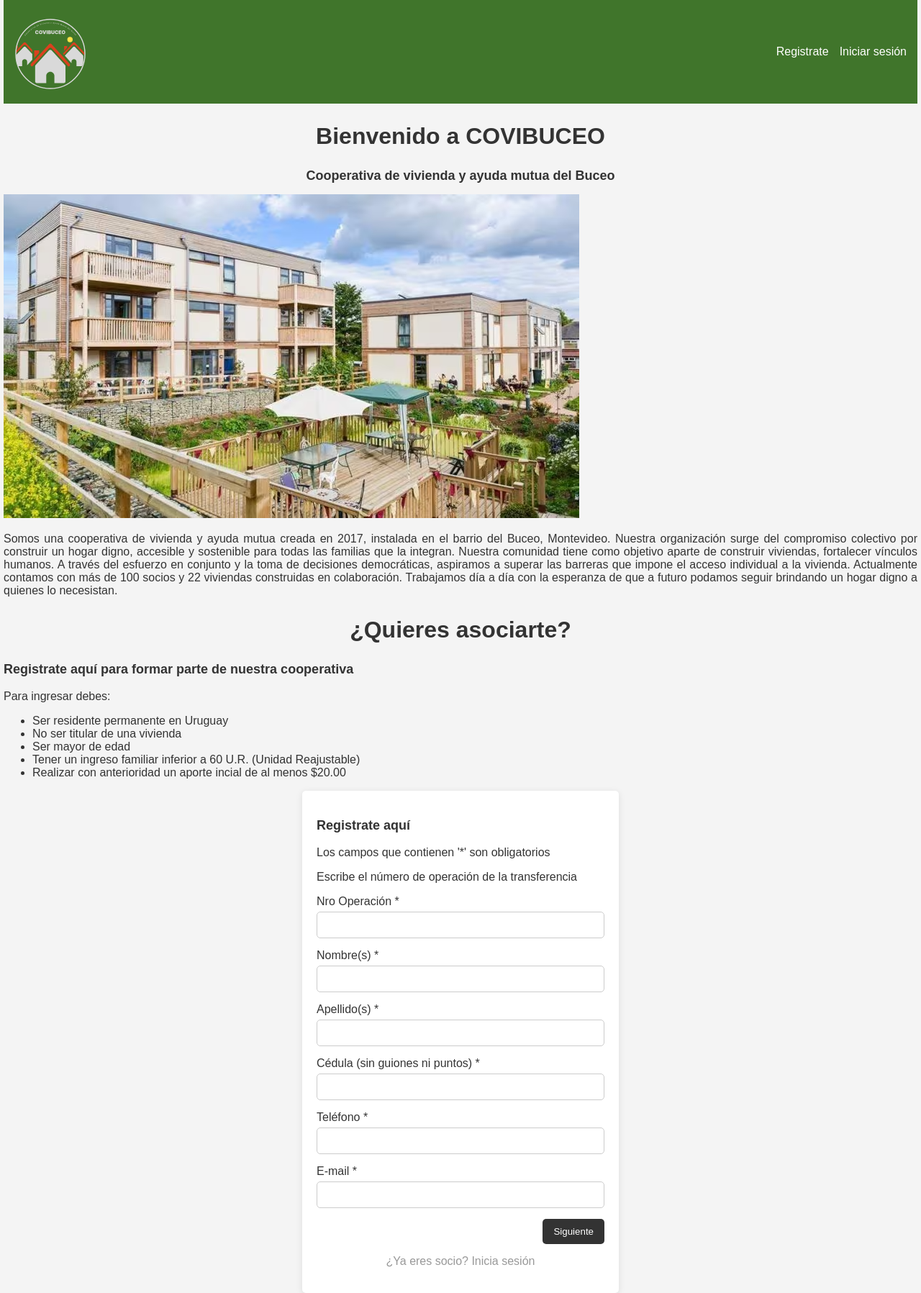
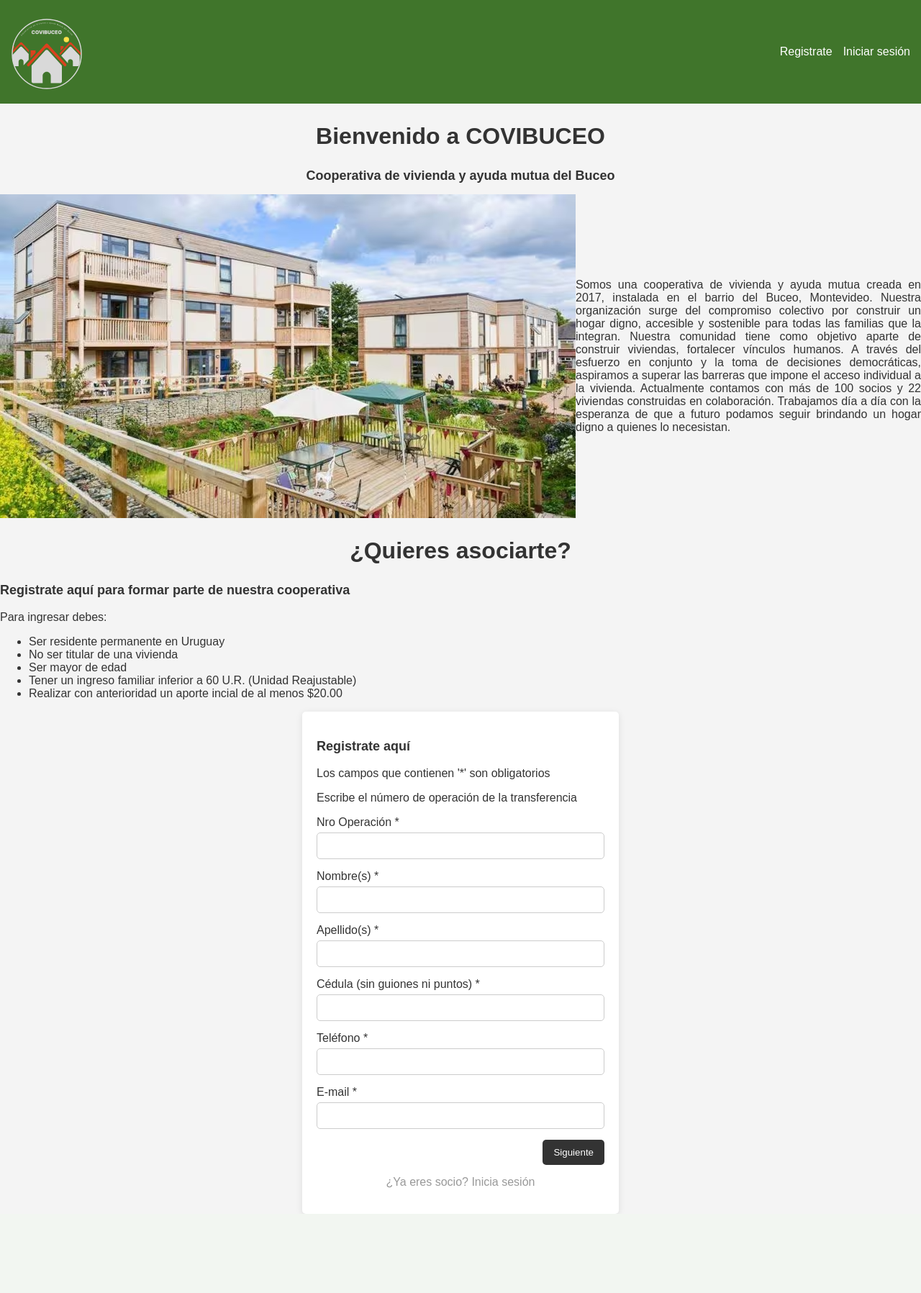
Before and after one commit to Softwares-Saturno-S-A-S/Covibuceo, a PHP site: page / in a window 1280 px wide. Shown: the whole page at 72% size. After the commit the page ends 1687 px from the top, so only its background shows below. Run offline with PHP 8.4, Linux system fonts and the light colour scheme.

Commit message:
Creé la clase "content_1" y le agregué estilos. También cambié el padding del body.

```diff
--- a/css/estilos.css
+++ b/css/estilos.css
@@ -3,7 +3,7 @@
             background-color: #f4f4f4;
             color: #333;
             margin: 0;
-            padding: 0 5px;
+            padding: 0;
         }
 
         header{
@@ -52,6 +52,12 @@
         }
         h3{
             font-size: large;
+        }
+
+        .content_1{
+            display: flex;
+            justify-content: center;
+            align-items: center;
         }
 
         form {
--- a/index.html
+++ b/index.html
@@ -20,7 +20,7 @@
         <section id="introduccion">
             <h1>Bienvenido a COVIBUCEO</h1>
             <h2>Cooperativa de vivienda y ayuda mutua del Buceo</h2>
-            <div>
+            <div class = "content_1">
                 <img src="img/vivienda.png" alt="Imagen de la coopertiva">
                 <p>Somos una cooperativa de vivienda y ayuda mutua creada en 2017, instalada en el barrio del Buceo,
                     Montevideo. Nuestra organización surge del compromiso colectivo por construir un hogar digno,
```
